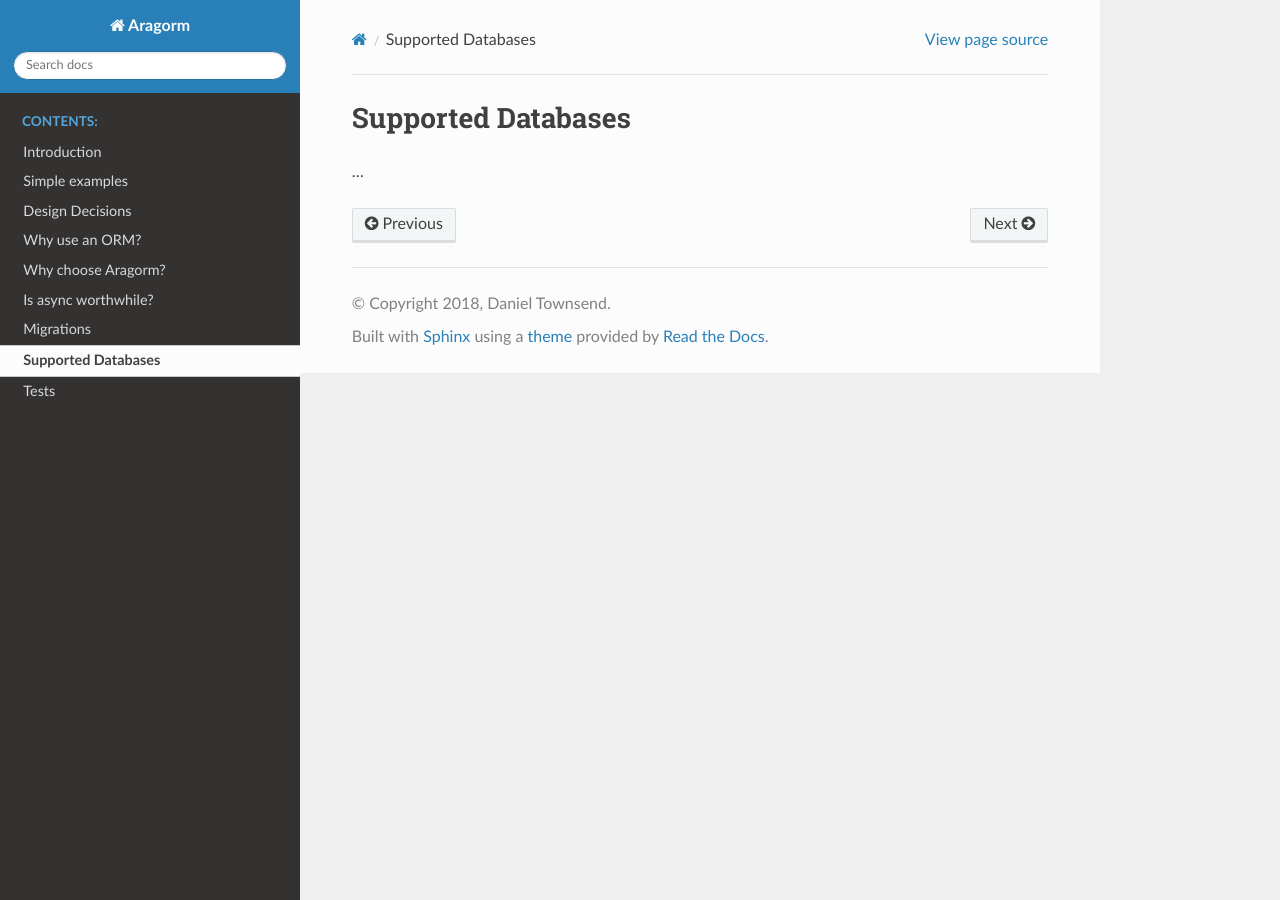
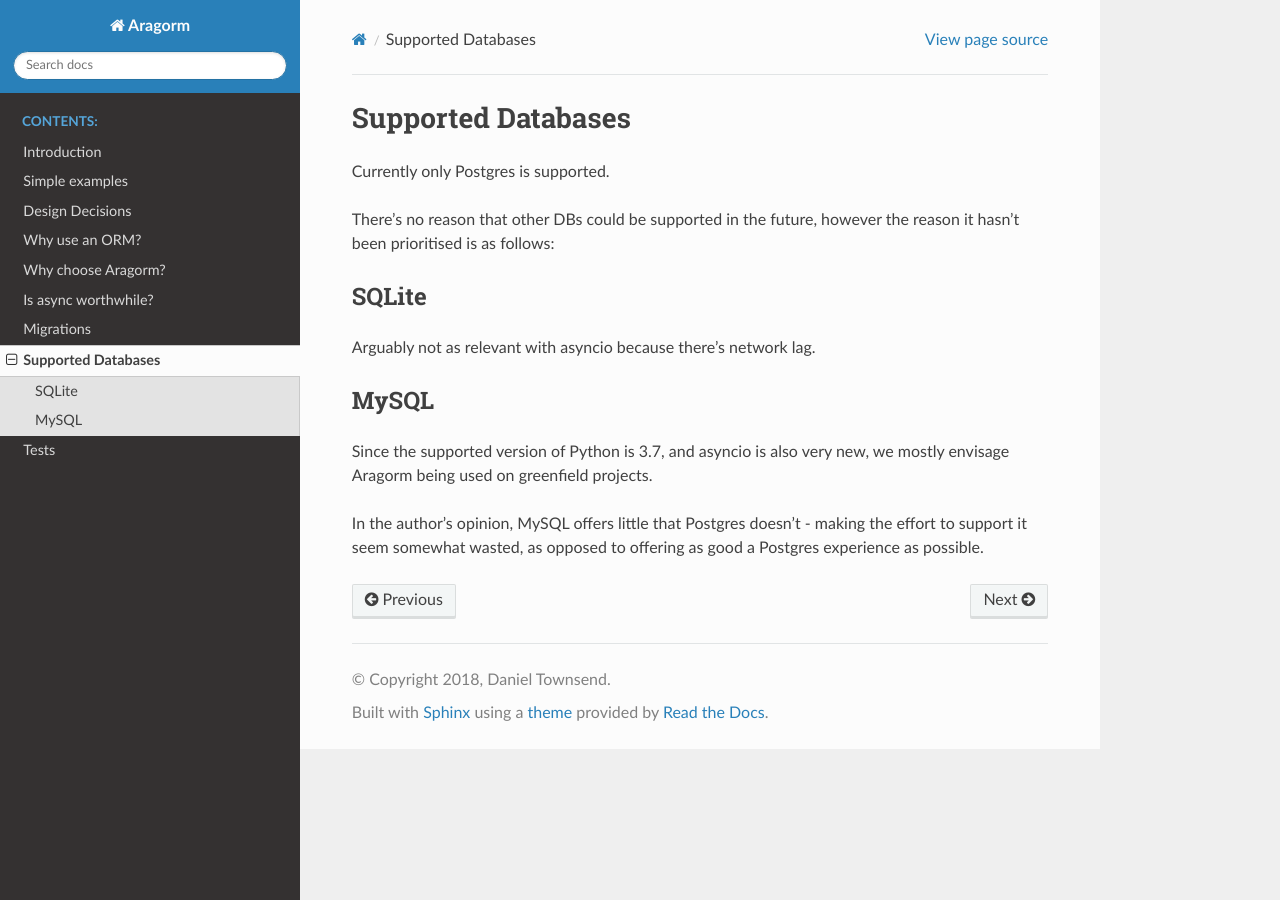
Before and after one commit to piccolo-orm/piccolo, a Sphinx documentation site: the page built from docs/aragorm/supported-databases.rst, in a window 1280 px wide. Built offline with Sphinx 7.4.7 and the Read the Docs theme 2.0.0, drawn with Linux system fonts in a browser that asks for light colours.

Commit message:
supported db notes

```diff
--- a/docs/aragorm/supported-databases.rst
+++ b/docs/aragorm/supported-databases.rst
@@ -1,5 +1,16 @@
 ===================
 Supported Databases
 ===================
+Currently only Postgres is supported.
 
-...
+There's no reason that other DBs could be supported in the future, however the reason it hasn't been prioritised is as follows:
+
+SQLite
+======
+Arguably not as relevant with asyncio because there's network lag.
+
+MySQL
+=====
+Since the supported version of Python is 3.7, and asyncio is also very new, we mostly envisage Aragorm being used on greenfield projects.
+
+In the author's opinion, MySQL offers little that Postgres doesn't - making the effort to support it seem somewhat wasted, as opposed to offering as good a Postgres experience as possible.
```
